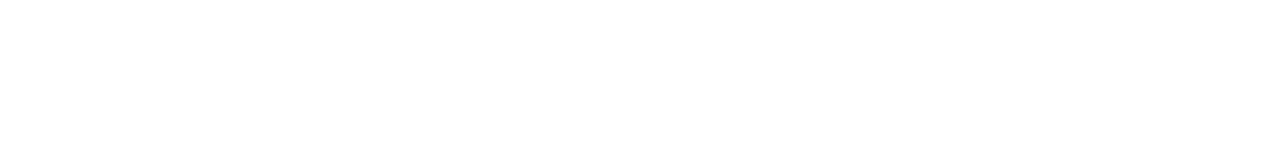
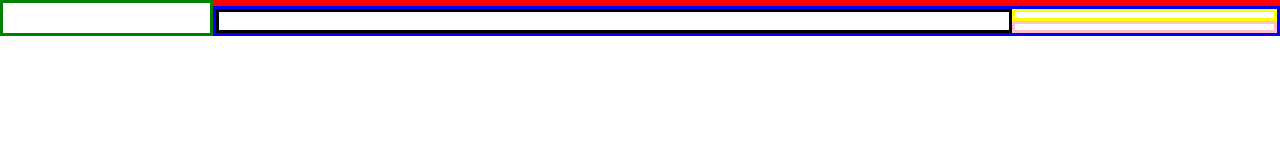
Before and after one commit to IsmaaTR/TOP-admin-dashboard, a plain HTML site: page index.html in a window 1280 px wide. Drawn offline with Linux system fonts and the light colour scheme.

Commit message:
Created the mainb layout of the dashboard

```diff
--- a/index.html
+++ b/index.html
@@ -14,7 +14,7 @@
         </div>
         <div id="sidebar">
         </div>
-        <div id="content-container">
+        <div id="content">
             <div id="project-container">
 
             </div>
--- a/resources/css/styles.css
+++ b/resources/css/styles.css
@@ -2,3 +2,47 @@
     margin: 0;
     padding: 0;
 }
+
+#main-container {
+    display: grid;
+    grid-template-columns: 1fr 5fr;
+    grid-template-rows: 1fr 5fr;
+}
+
+#header {
+    border: solid red;
+    grid-column: 2 / 3;
+}
+
+#sidebar {
+    border: solid green;
+    grid-column: 1 / 2;
+    grid-row: 1 / 3;
+}
+
+#content {
+    border: solid blue;
+    grid-row: 2 / 3;
+    grid-column: 2 / 3;
+    display: grid;
+    grid-template-columns: 3fr 1fr;
+    grid-template-rows: 1fr 1fr;
+}
+
+#project-container {
+    border: solid black;
+    grid-column: 1 / 2;
+    grid-row: 1 / 3;
+}
+
+#announcements-container {
+    border: solid yellow;
+    grid-column: 2 / 3;
+    grid-row: 1 / 2;
+}
+
+#trending-container {
+    border: solid pink;
+    grid-column: 2 / 3;
+    grid-row: 2 / 3;
+}
```
